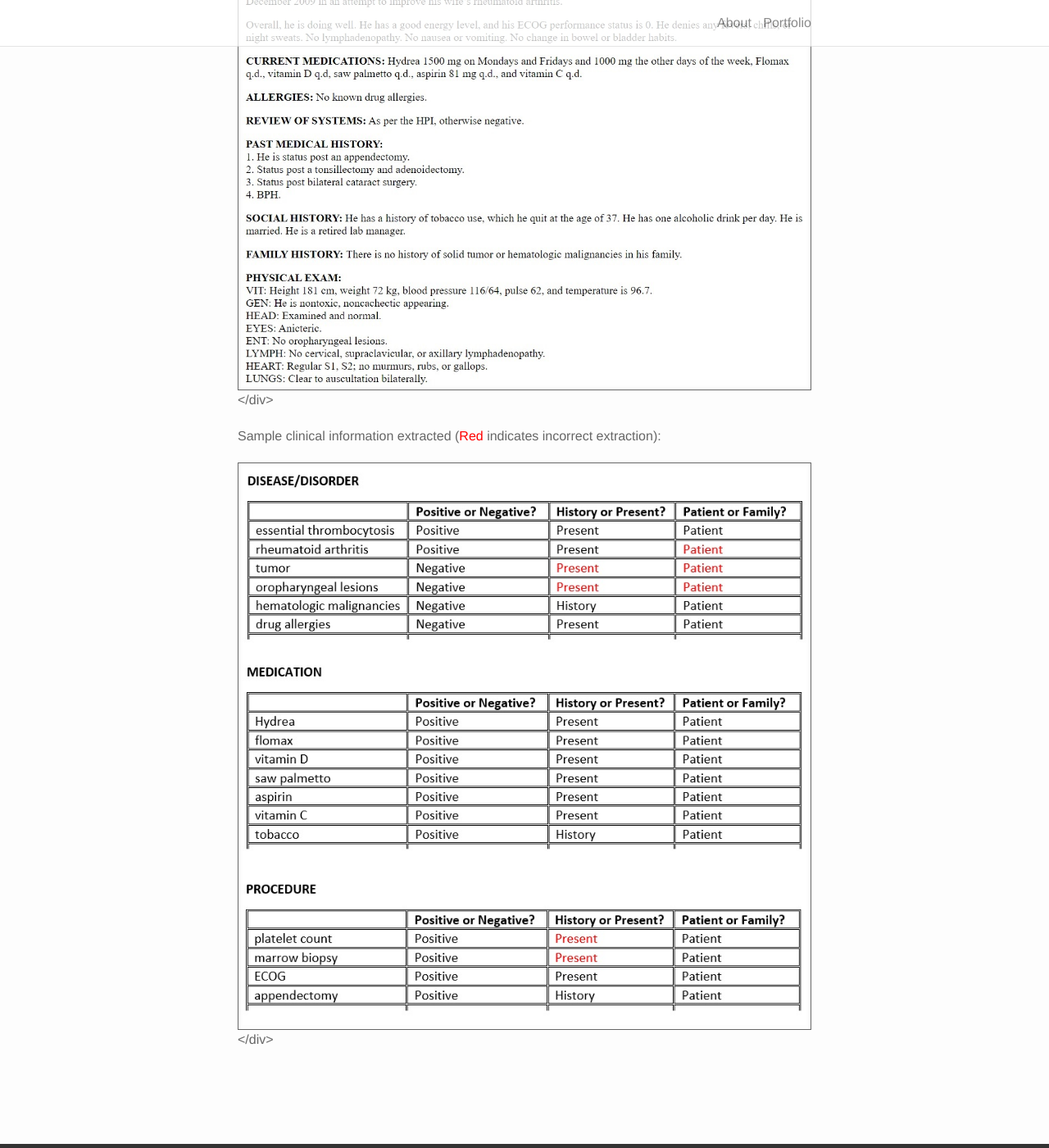
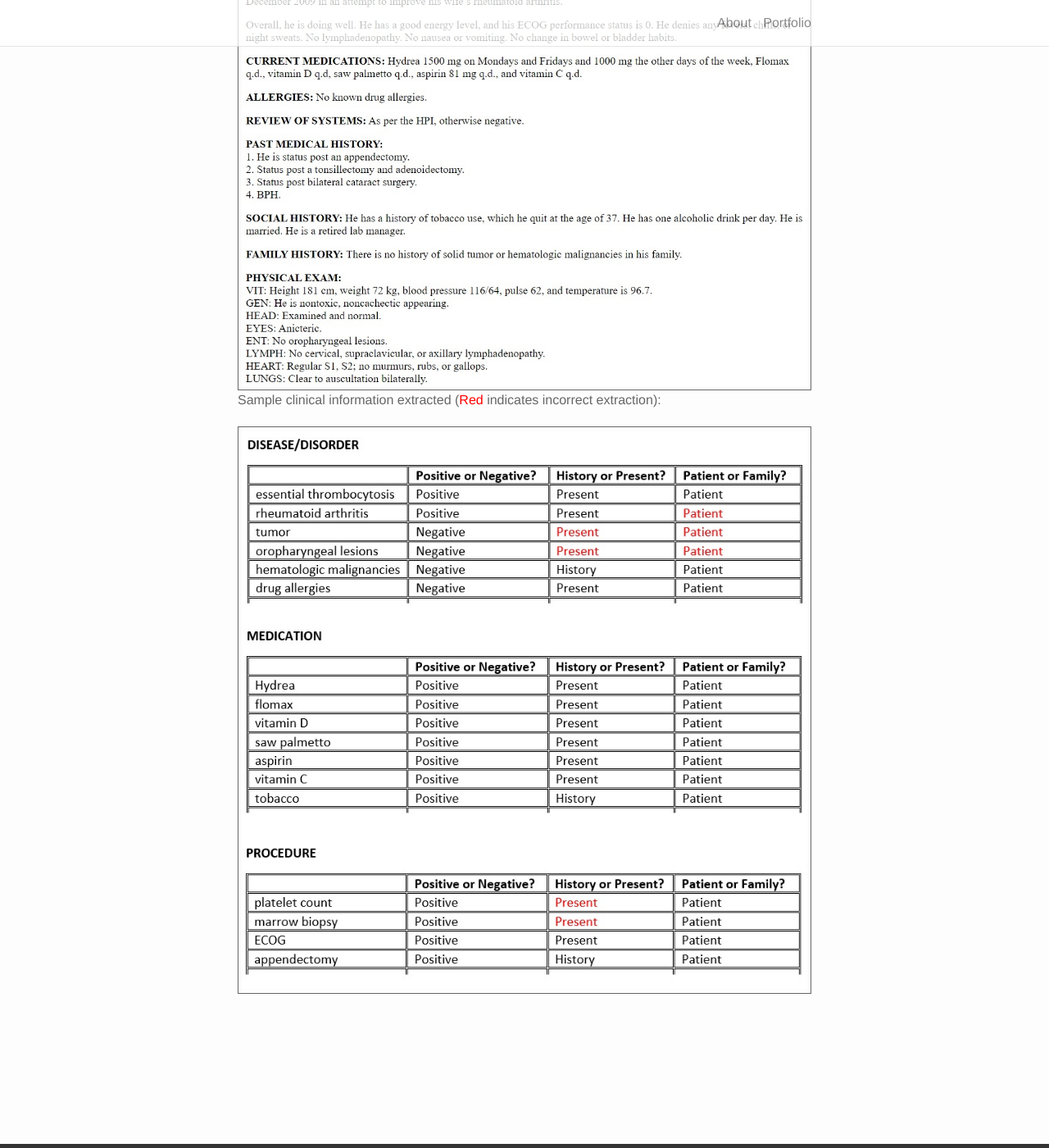
Before and after one commit to emeryanalytics/blog, a Jekyll site: the page built from _portfolio/12_clinical_text_extraction.markdown, in a window 1280 px wide and 1400 px high, scrolled down 529 px. Shown: the whole window at 82% size. Built offline with Jekyll 4.4.1, drawn with Linux system fonts in a browser that asks for light colours; nearby versions of some CDN libraries.

Commit message:
update clinical text project

```diff
--- a/_portfolio/12_clinical_text_extraction.markdown
+++ b/_portfolio/12_clinical_text_extraction.markdown
@@ -10,12 +10,12 @@ The project aims to demonstrate the use of Natural Language Processing to search
 - Develop big data pipeline with Scala and Spark to process Terrabytes of clinical data, extract clinical information and store them in Accumulo (HBase with cell level security)
 
 <div>
-    <p>Sample clinical note:<p/>
+    <p>Sample clinical note:</p>
 	<img class="col" src="{{ site.baseurl }}/img/clinical_text.jpg" alt="" title="Clinical Text" border="1"/>
 </div>
 
 <br/>
 <div>
-    <p>Sample clinical information extracted (<span style="color:red;">Red</span> indicates incorrect extraction):<p/>
+    <p>Sample clinical information extracted (<span style="color:red;">Red</span> indicates incorrect extraction):</p>
 	<img class="col" src="{{ site.baseurl }}/img/clinical_concep_extraction.jpg" alt="" title="Clinical Text Extraction" border="1"/>
 </div>
```
